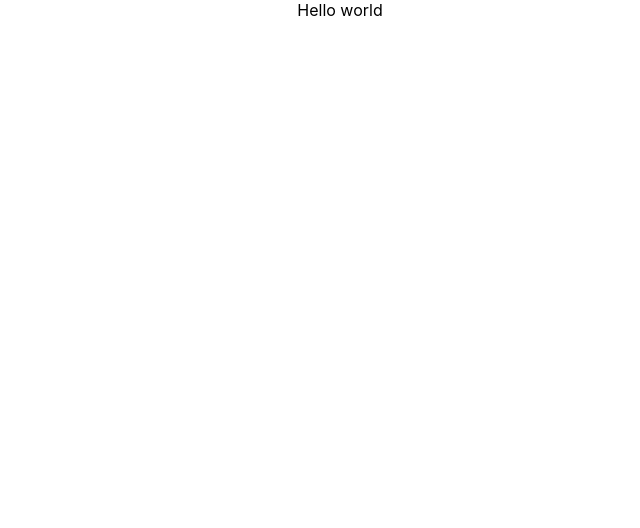
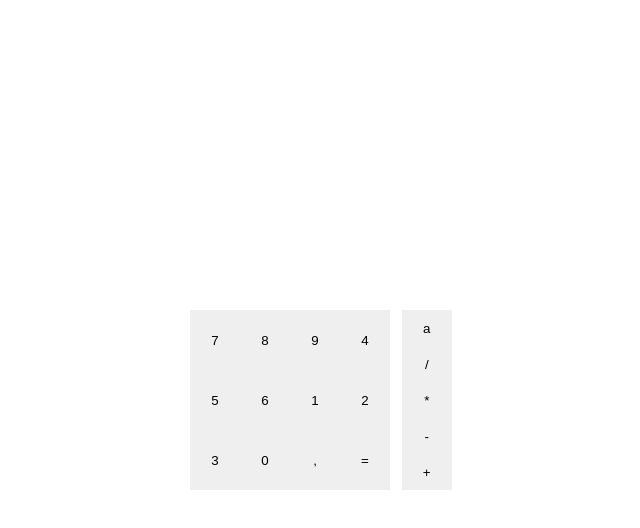
Before and after one commit to lucasnetwork/Calculadora, a React (Create React App) app: page / in a window 1280 px wide. Shown: the top 528 px of the page, without its empty margins (300-940 px from the left). Built offline with nearby package versions, Linux system fonts and the light colour scheme.

Commit message:
add app.js

```diff
--- a/src/App.js
+++ b/src/App.js
@@ -1,11 +1,19 @@
-import React from 'react';
-import './App.css';
+import React,{useState} from 'react';
+import ContentButtons from './Components/styles/ContentButtons'
+import Buttons from './Components/Buttons'
+import GlobalStyle from './Components/styles/Global'
 
 function App() {
   return (
-    <div className="App">
-      Hello world
-    </div>
+    <>
+      <GlobalStyle/>
+      <div className="App">
+
+        <ContentButtons>
+          <Buttons/>
+        </ContentButtons>
+      </div>
+    </>
   );
 }
 
```
